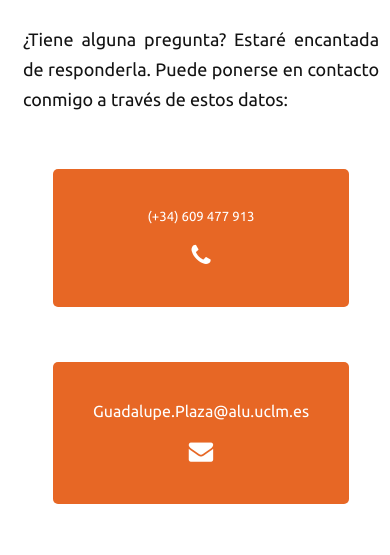
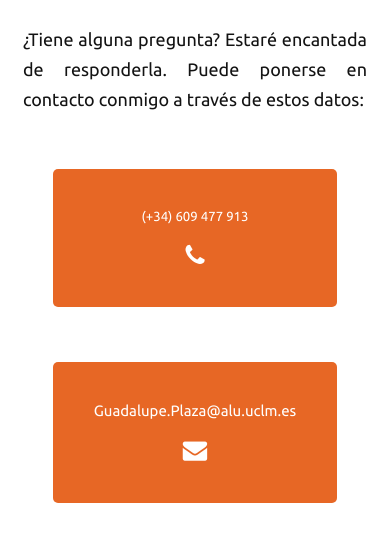
Before and after one commit to Guada-cmd/Guada-cmd.github.io, a plain HTML site: page contacto.html in a window 390 px wide. Shown: the part 175-730 px from the top of the page. Drawn offline with nearby package versions, Linux system fonts and the light colour scheme.

Commit message:
responsive

```diff
--- a/style.css
+++ b/style.css
@@ -1153,7 +1153,7 @@ svg.enterprise-check path {
 }
 
 .correo_contacto{
-    font-size: 16px;
+    font-size: 15px;
 }
 
 .socialbtns, .socialbtns ul, .socialbtns li {
```
Also changed, not shown: sobreMi.html (+1 -1 lines).
